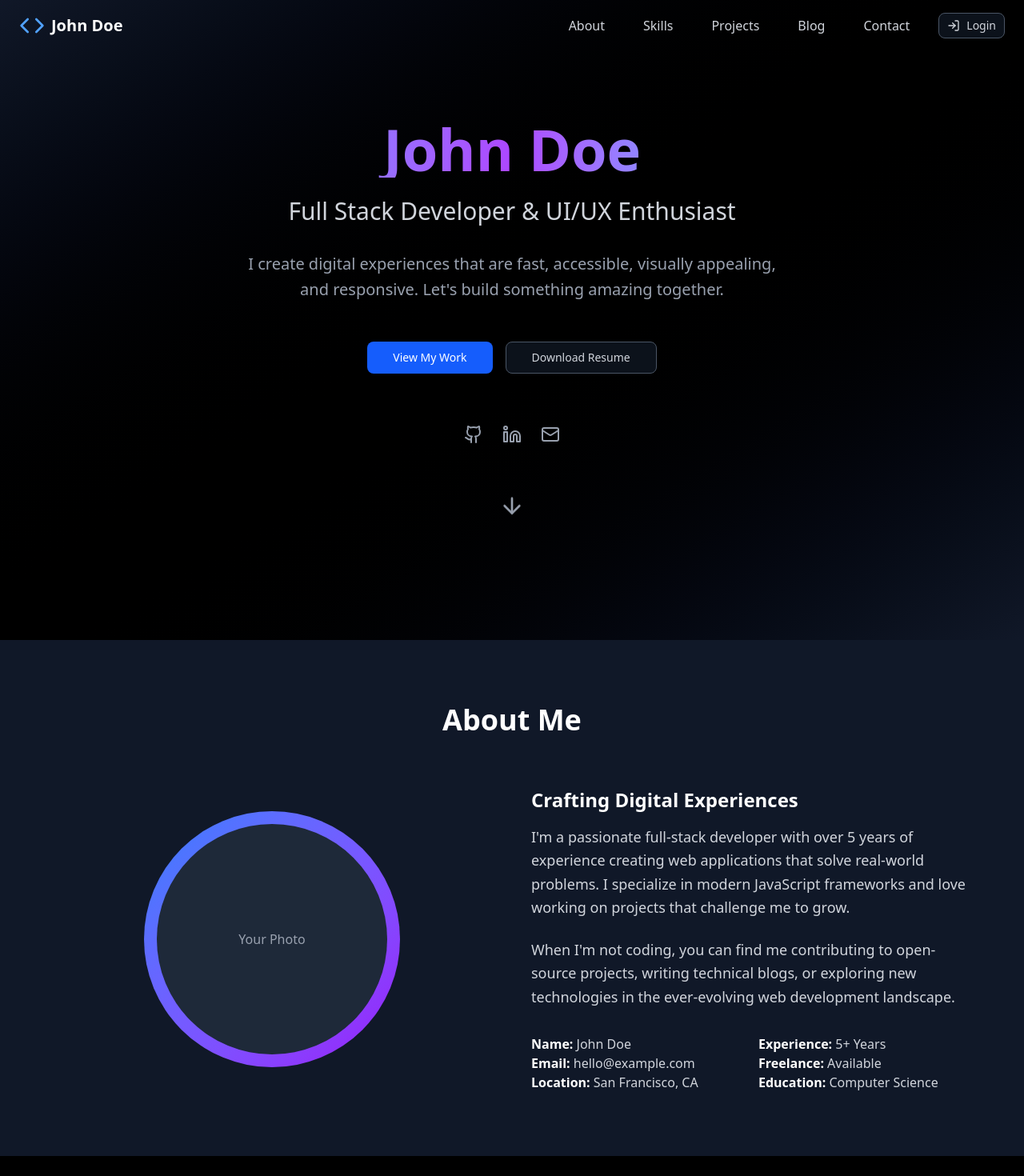
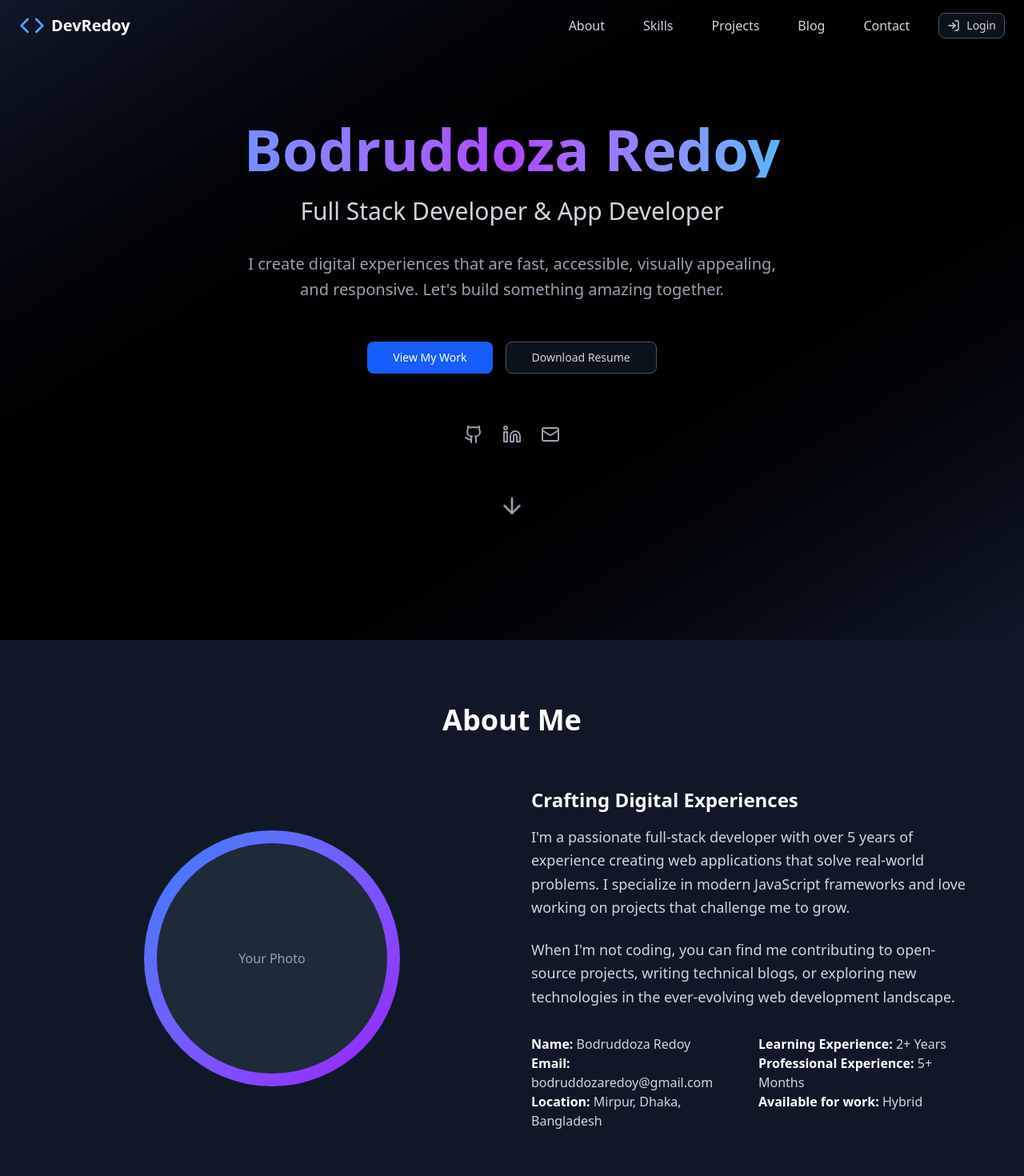
Before and after one commit to BodruddozaRedoy/Portfolio-Frontend-B5A7, a Next.js app: page / in a window 1280 px wide. Shown: the top 1470 px of the page at 80% size. Built offline with nearby package versions, Linux system fonts and the light colour scheme.

Commit message:
Changed data of about, navbar, footer section

```diff
--- a/components/layout/Footer/Footer.tsx
+++ b/components/layout/Footer/Footer.tsx
@@ -11,7 +11,7 @@
           <div className="col-span-2 md:col-span-1">
             <div className="flex items-center space-x-2 mb-4">
               <Code className="w-8 h-8 text-blue-400" />
-              <span className="font-bold text-xl">John Doe</span>
+              <span className="font-bold text-xl">DevRedoy</span>
             </div>
             <p className="text-gray-400 mb-6">
               Full Stack Developer passionate about creating amazing digital experiences.
--- a/components/layout/Navbar/Navbar.tsx
+++ b/components/layout/Navbar/Navbar.tsx
@@ -39,7 +39,7 @@
             className="flex items-center space-x-2 hover:opacity-80 transition-opacity"
           >
             <Code className="w-8 h-8 text-blue-400" />
-            <span className="font-bold text-xl text-white">John Doe</span>
+            <span className="font-bold text-xl text-white">DevRedoy</span>
           </Link>
 
           {/* Desktop Navigation */}
--- a/components/modules/Home/About.tsx
+++ b/components/modules/Home/About.tsx
@@ -33,14 +33,14 @@
 
             <div className="grid grid-cols-2 gap-4 mt-8">
               <div className="text-gray-300">
-                <p><strong className="text-white">Name:</strong> John Doe</p>
-                <p><strong className="text-white">Email:</strong> hello@example.com</p>
-                <p><strong className="text-white">Location:</strong> San Francisco, CA</p>
+                <p><strong className="text-white">Name:</strong> Bodruddoza Redoy</p>
+                <p><strong className="text-white">Email:</strong> bodruddozaredoy@gmail.com</p>
+                <p><strong className="text-white">Location:</strong> Mirpur, Dhaka, Bangladesh</p>
               </div>
               <div className="text-gray-300">
-                <p><strong className="text-white">Experience:</strong> 5+ Years</p>
-                <p><strong className="text-white">Freelance:</strong> Available</p>
-                <p><strong className="text-white">Education:</strong> Computer Science</p>
+                <p><strong className="text-white">Learning Experience:</strong> 2+ Years</p>
+                <p><strong className="text-white">Professional Experience:</strong> 5+ Months</p>
+                <p><strong className="text-white">Available for work: </strong>Hybrid</p>
               </div>
             </div>
           </div>
--- a/components/modules/Home/Hero.tsx
+++ b/components/modules/Home/Hero.tsx
@@ -9,10 +9,10 @@
       <div className="container mx-auto px-6 text-center">
         <div className="max-w-4xl mx-auto">
           <h1 className="text-5xl md:text-7xl font-bold mb-6 bg-gradient-to-r from-blue-400 via-purple-500 to-cyan-400 bg-clip-text text-transparent">
-            John Doe
+            Bodruddoza Redoy
           </h1>
           <h2 className="text-2xl md:text-3xl text-gray-300 mb-8">
-            Full Stack Developer & UI/UX Enthusiast
+            Full Stack Developer & App Developer
           </h2>
           <p className="text-xl text-gray-400 mb-12 max-w-2xl mx-auto leading-relaxed">
             I create digital experiences that are fast, accessible, visually appealing,
```
